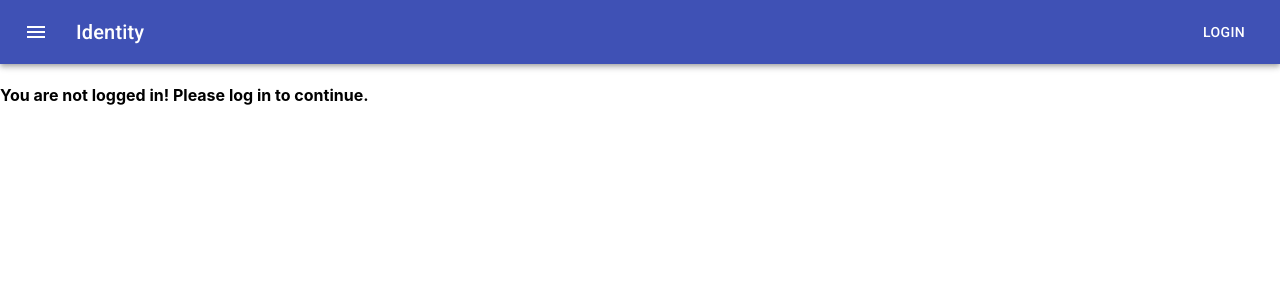
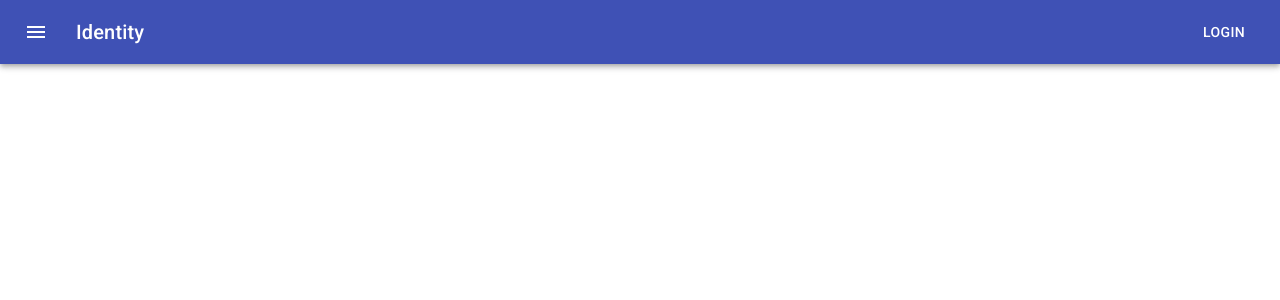
Before and after one commit to WycliffeDan/silid-implicit-archive, a React (Create React App) app in the folder src/identity-react/: page / in a window 1280 px wide. Shown: the top 300 px of the page. Built offline with nearby package versions, Linux system fonts and the light colour scheme; the HTML template or start-up script is replaced by a standard one; what auth0-js would draw is missing.

Commit message:
Take out signed in conf

```diff
--- a/src/identity-react/src/routes/Home.tsx
+++ b/src/identity-react/src/routes/Home.tsx
@@ -2,33 +2,16 @@ import React from 'react';
 import Auth from '../auth/Auth';
 import AppBar from '../components/Appbar';
 
-interface IProps  {
+interface IProps {
   auth: Auth;
 }
 
 const Home = (props: IProps) => {
-
-  const { auth } = props;
-
   return (
     <div className="home">
       <AppBar {...props} />
-      {
-        auth.isAuthenticated() && (
-          <h4>
-            You are logged in!
-          </h4>
-        )
-      }
-      {
-        !auth.isAuthenticated() && (
-          <h4>
-            You are not logged in! Please log in to continue.
-          </h4>
-        )
-      }
     </div>
   );
-}
+};
 
 export default Home;
```
